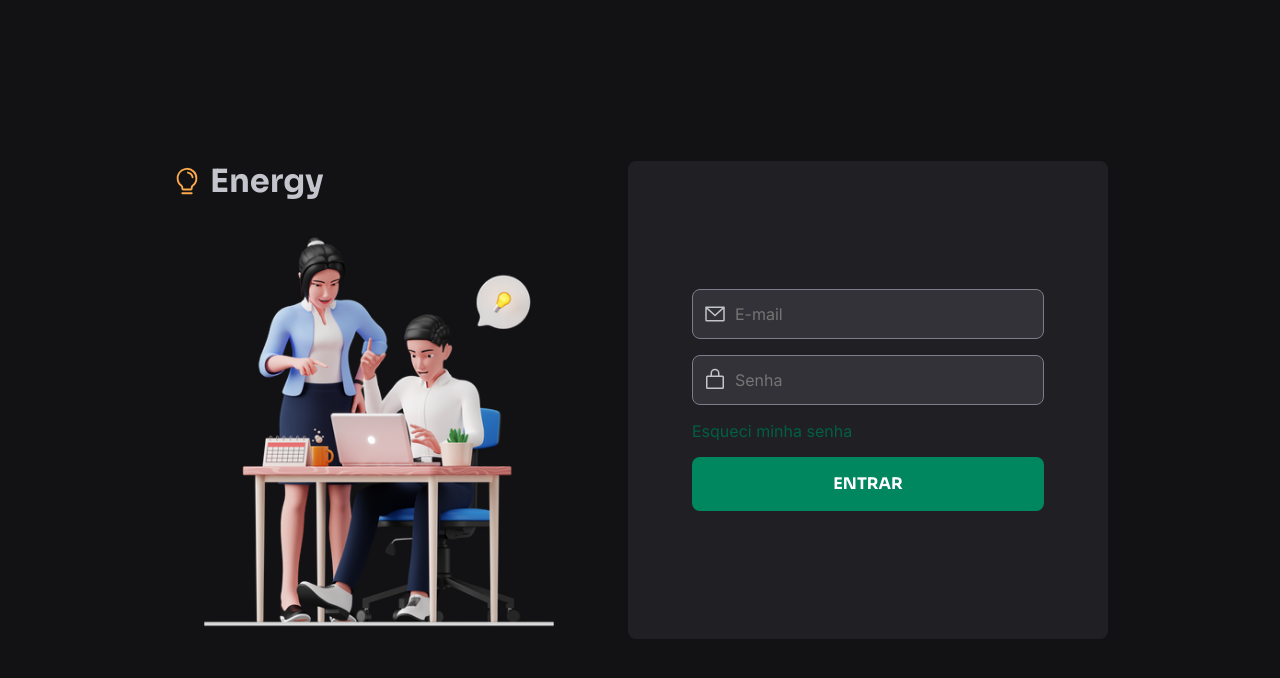
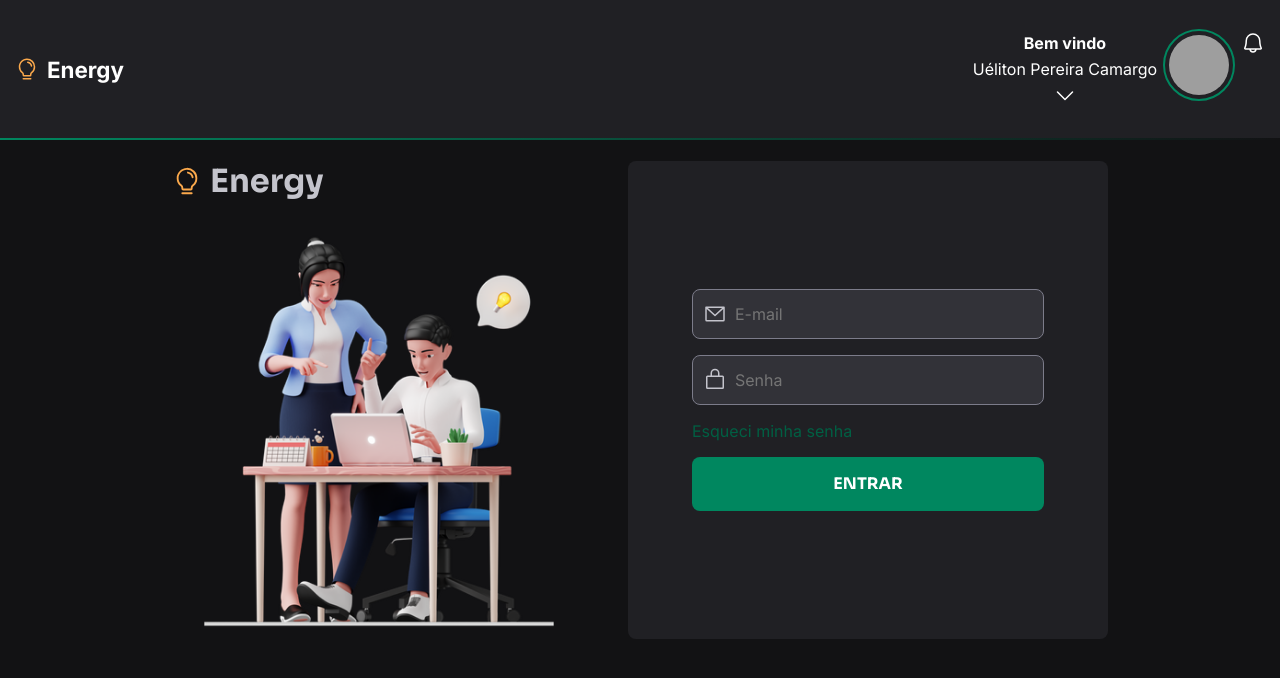
Before and after one commit to UelitonCamargo/Energy, a React (Vite) app: page / in a window 1280 px wide. Shown: the top 678 px of the page. Built offline with nearby package versions, Linux system fonts and the light colour scheme; grey boxes are pictures that could not be loaded.

Commit message:
Adicionado Layout de Rotas

```diff
--- a/src/Router.tsx
+++ b/src/Router.tsx
@@ -2,13 +2,16 @@
 import { Login } from './pages/Login'
 import { Home } from './pages/Home'
 import { CreateProtocolOrder } from './pages/CreateProtocolOrder'
+import { DefaultLayout } from './layout/DefaultLayout'
 
 export function Router() {
     return (
         <Routes>
-            <Route path='/' element={ <Login /> } />
-            <Route path='/home' element={ <Home /> }/>
-            <Route path='/createprotocolorder' element={ <CreateProtocolOrder /> }/>
+            <Route path='/' element={ <DefaultLayout /> }>
+                <Route path='/' element={ <Login /> } />
+                <Route path='/home' element={ <Home /> }/>
+                <Route path='/createprotocolorder' element={ <CreateProtocolOrder /> }/>
+            </Route>
         </Routes>
     )
 }
--- /dev/null
+++ b/src/layout/DefaultLayout.tsx
@@ -0,0 +1,11 @@
+import { Outlet } from "react-router-dom";
+import { Header } from "../Components/Header";
+
+export function DefaultLayout() {
+    return (
+        <div>
+            <Header />
+            <Outlet />
+        </div>
+    )
+}
--- a/src/pages/CreateProtocolOrder/index.tsx
+++ b/src/pages/CreateProtocolOrder/index.tsx
@@ -17,7 +17,6 @@
 
     return (
         <>
-            <Header />
             <MainContainer>
                 <ScreenContainer>
                     <FormContainer>
--- a/src/pages/Home/index.tsx
+++ b/src/pages/Home/index.tsx
@@ -6,7 +6,6 @@
 export function Home() {
     return (
         <>
-            <Header />
             <MainContainer>
                 <ScreenContainer>
                    <ProtocolListHeader />
```
